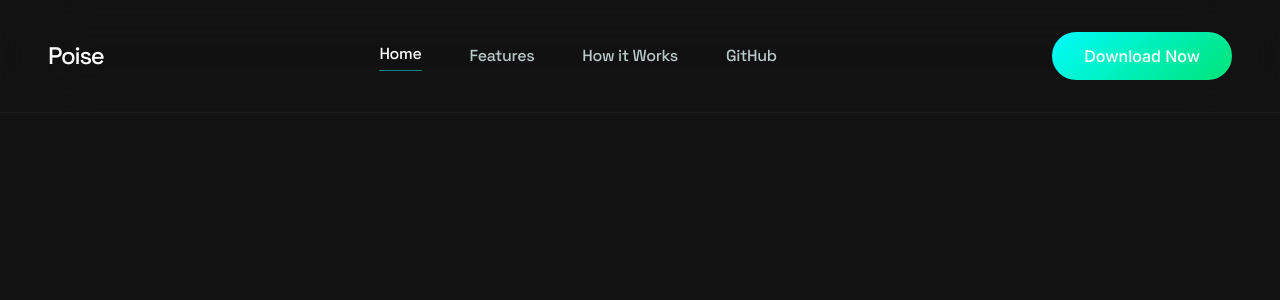
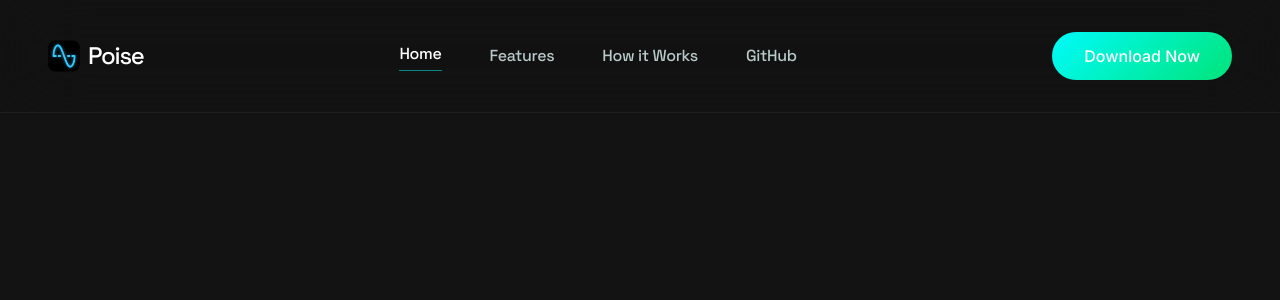
Before and after one commit to SafuGit/poise-web, a React (Vite) app: page / in a window 1280 px wide. Shown: the top 300 px of the page. Built offline with nearby package versions, Linux system fonts and the light colour scheme.

Commit message:
Add logo image to Navbar component

```diff
--- a/src/components/Navbar.tsx
+++ b/src/components/Navbar.tsx
@@ -6,8 +6,13 @@ const Navbar = () => {
   return (
     <header className="fixed top-0 z-50 w-full bg-[#131313]/40 backdrop-blur-2xl glassmorphism-edge">
       <nav className="mx-auto flex w-full max-w-360 items-center justify-between px-6 py-5 md:px-12 md:py-8">
-        <div className="font-['Space_Grotesk'] text-2xl font-medium tracking-tighter text-white">
-          Poise
+        <div className='flex gap-2 items-center justify-center'>
+          <div>
+            <img src="/icon.png" className='w-8 rounded-lg' alt="" />
+          </div>
+          <div className="font-['Space_Grotesk'] text-2xl font-medium tracking-tighter text-white">
+            Poise
+          </div>
         </div>
 
         <div className="hidden items-center gap-12 font-['Space_Grotesk'] font-medium tracking-[-0.02em] md:flex">
```
Also changed, not shown: public/icon.png (added).
